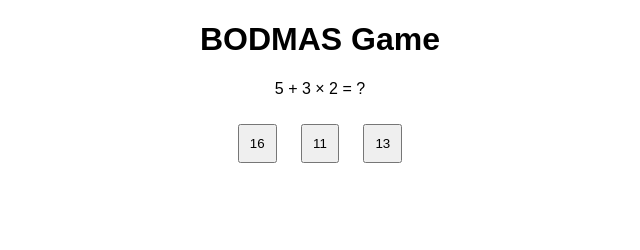
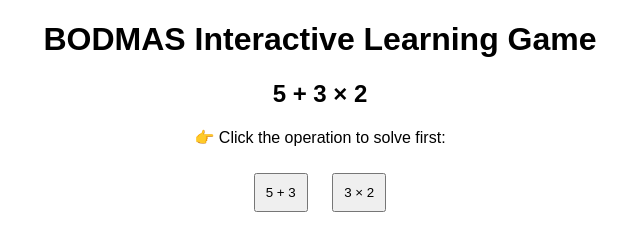
Before and after one commit to rohinivaddikar/bodmas-game, a plain HTML site: page index.html in a window 1280 px wide. Shown: the whole page, without its empty margins (320-960 px from the left). Drawn offline with Linux system fonts and the light colour scheme.

Commit message:
Update index.html

```diff
--- a/index.html
+++ b/index.html
@@ -1,24 +1,26 @@
 <!DOCTYPE html>
-<html lang="en">
+<html>
 <head>
-    <meta charset="UTF-8">
-    <title>BODMAS Game</title>
+    <title>BODMAS Interactive Game</title>
+
+    <!-- ADD THIS LINE -->
     <link rel="stylesheet" href="style.css">
+
 </head>
-
 <body>
 
-    <h1>BODMAS Game</h1>
+    <h1>BODMAS Interactive Learning Game</h1>
 
-    <p id="question">5 + 3 × 2 = ?</p>
+    <h2 id="expression">5 + 3 × 2</h2>
 
-    <div>
-        <button onclick="checkAnswer(16)">16</button>
-        <button onclick="checkAnswer(11)">11</button>
-        <button onclick="checkAnswer(13)">13</button>
+    <p id="instruction">👉 Click the operation to solve first:</p>
+
+    <div id="options">
+        <button onclick="choose('add')">5 + 3</button>
+        <button onclick="choose('multiply')">3 × 2</button>
     </div>
 
-    <p id="result"></p>
+    <h3 id="feedback"></h3>
 
     <script src="script.js"></script>
 
```
